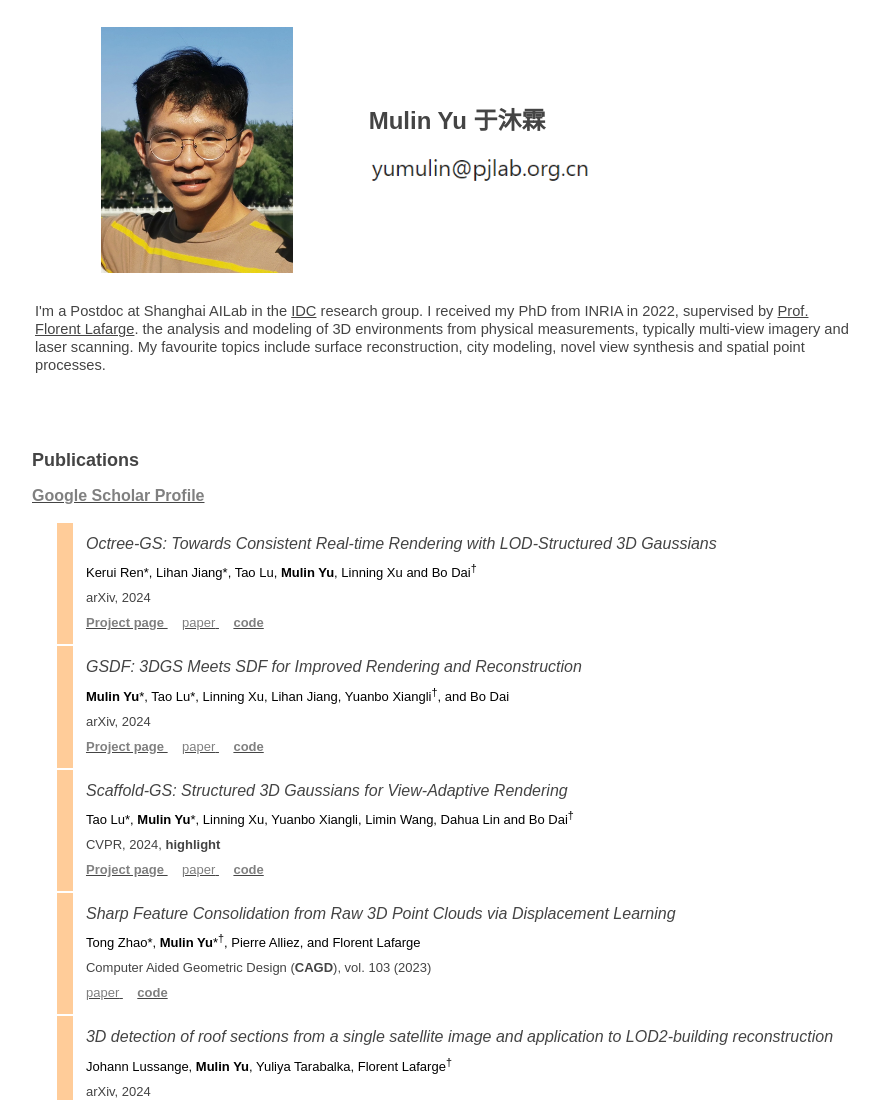
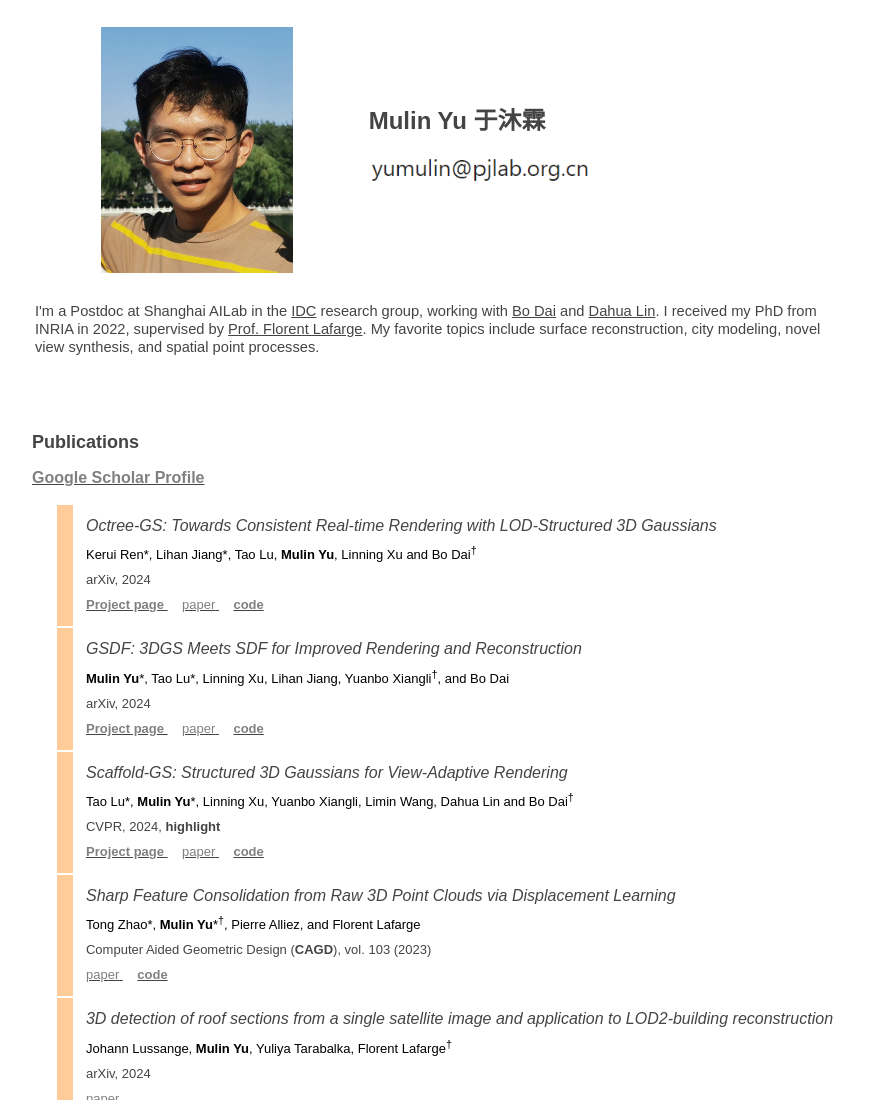
Before and after one commit to MulinYu/mulinyu.github.io, a plain HTML site: page index.html in a window 1280 px wide. Shown: the top 1100 px of the page, without its empty margins (8-887 px from the left). Drawn offline with Linux system fonts and the light colour scheme.

Commit message:
Update index.html

```diff
--- a/index.html
+++ b/index.html
@@ -40,7 +40,7 @@
                     <td style="border-style: none; border-width: medium;">
                         <p style="margin-top: 3px; margin-bottom: 3px;">
                             <font face="Arial" style="font-size: 11pt;">
-                              I'm a Postdoc at Shanghai AILab in the <a href="https://idc-sh.github.io/#/">IDC</a> research group. I received my PhD from INRIA in 2022, supervised by <a href="https://www-sop.inria.fr/members/Florent.Lafarge/">Prof. Florent Lafarge</a>. the analysis and modeling of 3D environments from physical measurements, typically multi-view imagery and laser scanning. My favourite topics include surface reconstruction, city modeling, novel view synthesis and spatial point processes.
+                              I'm a Postdoc at Shanghai AILab in the <a href="https://idc-sh.github.io/#/">IDC</a> research group, working with <a href="https://daibo.info/">Bo Dai</a> and <a href="http://dahua.site/">Dahua Lin</a>. I received my PhD from INRIA in 2022, supervised by <a href="https://www-sop.inria.fr/members/Florent.Lafarge/">Prof. Florent Lafarge</a>. My favorite topics include surface reconstruction, city modeling, novel view synthesis, and spatial point processes.
                         <br>
 						<br>
                                 <br>
```
